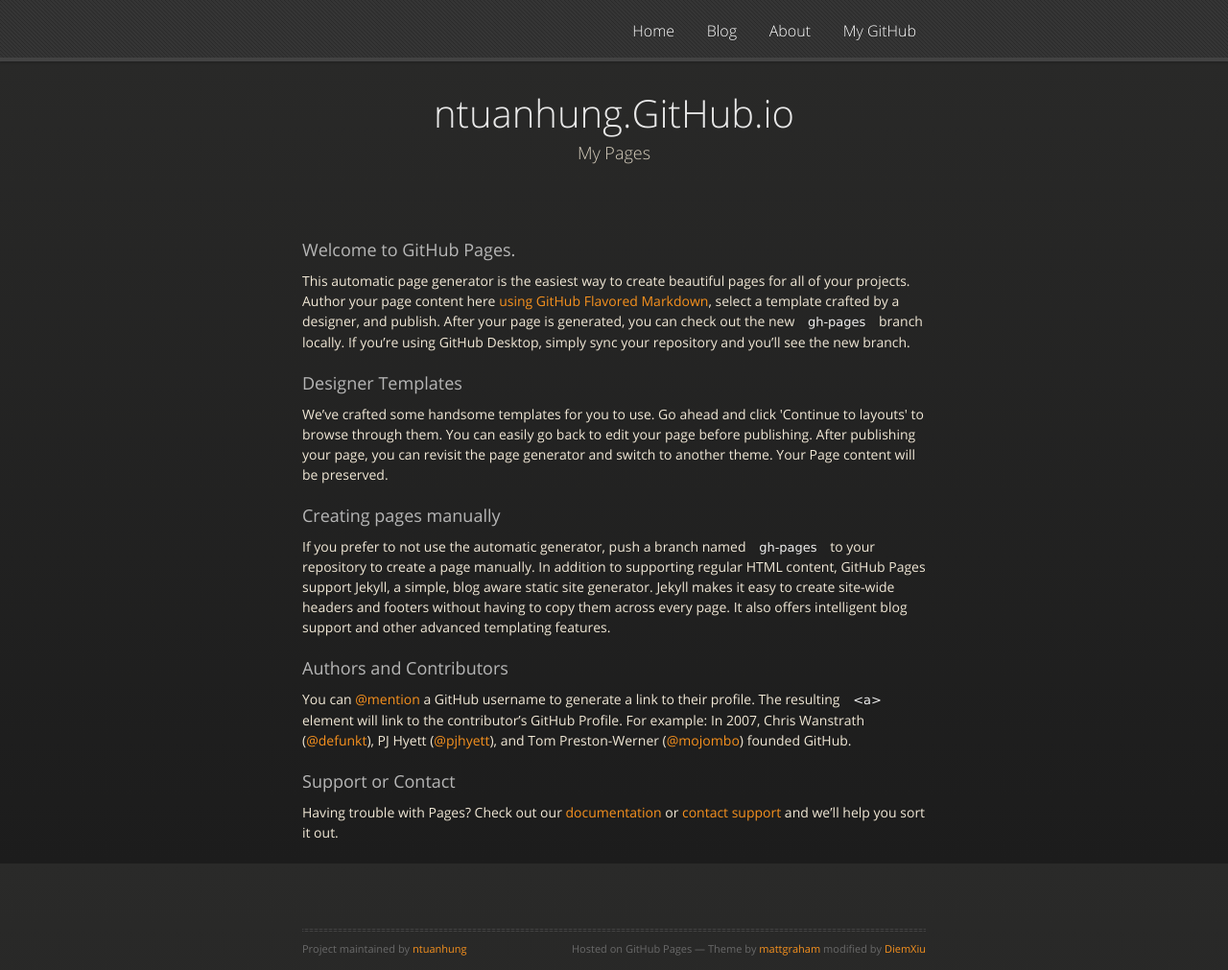
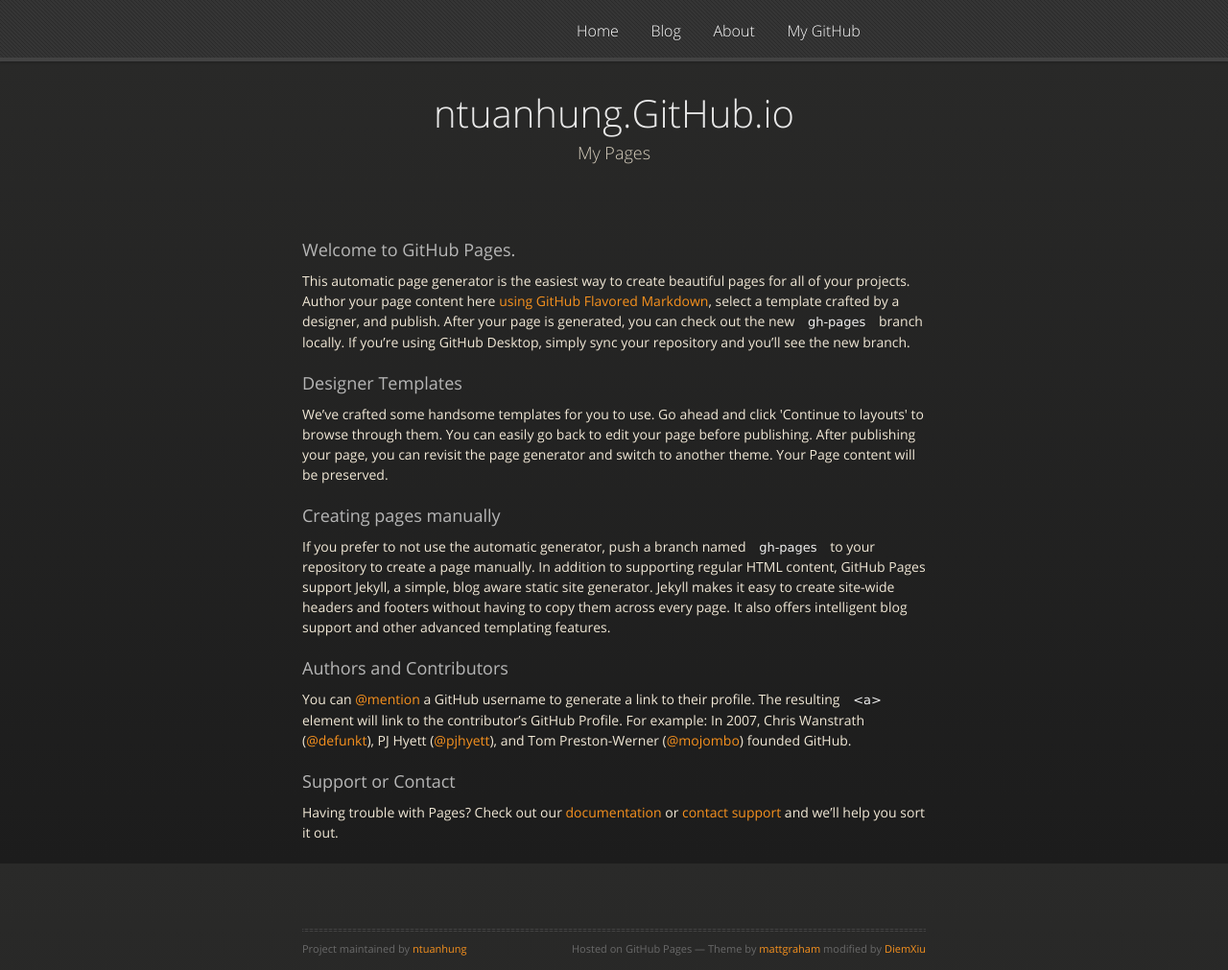
Before and after one commit to ntuanhung/ntuanhung.github.io, a Jekyll site: the page built from index.html, in a window 1280 px wide and 1011 px high. Shown: the whole window at 96% size. Built offline with Jekyll 4.4.1, drawn with Linux system fonts in a browser that asks for light colours; nearby versions of some CDN libraries.

Commit message:
Update styles.css

```diff
--- a/stylesheets/styles.css
+++ b/stylesheets/styles.css
@@ -715,7 +715,7 @@
   padding: 0 10px;
   margin: 6px auto;
   position: absolute;
-  right: 300px;
+  left: 45%;
 }
 #header nav li {
   font-family: 'OpenSansLight', "Helvetica Neue", Helvetica, Arial, sans-serif;
@@ -820,9 +820,7 @@
     float: none;
     display: block;
   }
-  #header nav{
-    position: initial;
-  }
+
     #header nav li a img{
     display: block;
     margin-top:4px;
@@ -833,7 +831,9 @@
   }
 }
 @media print, screen and (max-width: 480px) {
-
+    #header nav{
+    position: initial;
+  }
 
   section {
     margin-top: 40px;
```
